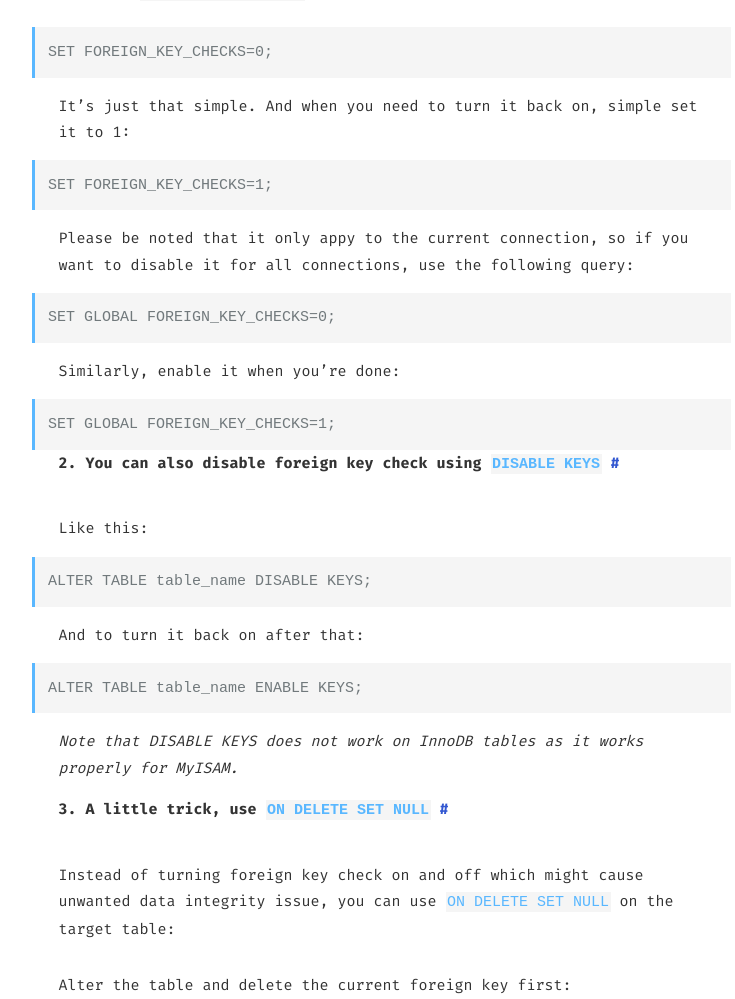
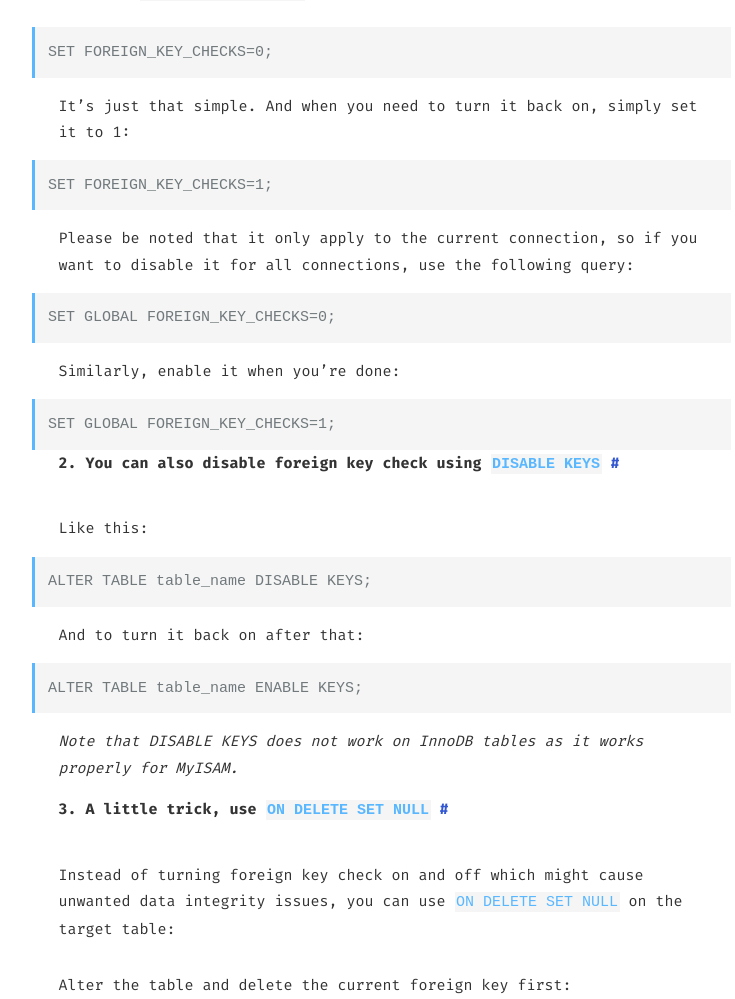
Before and after one commit to ntvpz/sql, a Jekyll site: the page built from _posts/2020-10-26-mysql-disable-foreign-key-constraint-temporarily.md, in a window 1280 px wide. Shown: the part 493-1492 px from the top of the page, without its empty margins (259-994 px from the left). Built offline with Jekyll 4.4.1, drawn with Linux system fonts in a browser that asks for light colours.

Commit message:
no message

````diff
--- a/_posts/2020-10-26-mysql-disable-foreign-key-constraint-temporarily.md
+++ b/_posts/2020-10-26-mysql-disable-foreign-key-constraint-temporarily.md
@@ -15,13 +15,13 @@ In some cases, altering a table that has foreign key constraints would be troubl
 SET FOREIGN_KEY_CHECKS=0;
 ```
 
-It's just that simple. And when you need to turn it back on, simple set it to 1:
+It's just that simple. And when you need to turn it back on, simply set it to 1:
 
 ```
 SET FOREIGN_KEY_CHECKS=1;
 ```
 
-Please be noted that it only appy to the current connection, so if you want to disable it for all connections, use the following query:
+Please be noted that it only apply to the current connection, so if you want to disable it for all connections, use the following query:
 
 ```
 SET GLOBAL FOREIGN_KEY_CHECKS=0;
@@ -51,7 +51,7 @@ ALTER TABLE table_name ENABLE KEYS;
 
 ### 3. A little trick, use `ON DELETE SET NULL`
 
-Instead of turning foreign key check on and off which might cause unwanted data integrity issue, you can use `ON DELETE SET NULL` on the target table:
+Instead of turning foreign key check on and off which might cause unwanted data integrity issues, you can use `ON DELETE SET NULL` on the target table:
 
 Alter the table and delete the current foreign key first:
 
````
